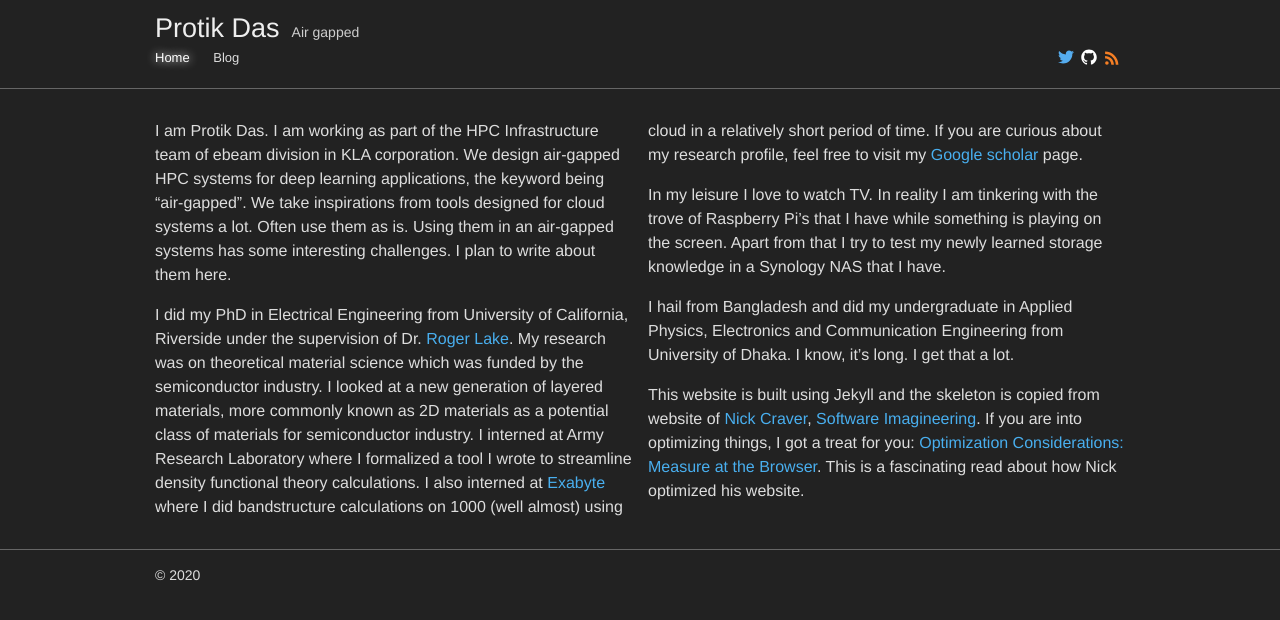
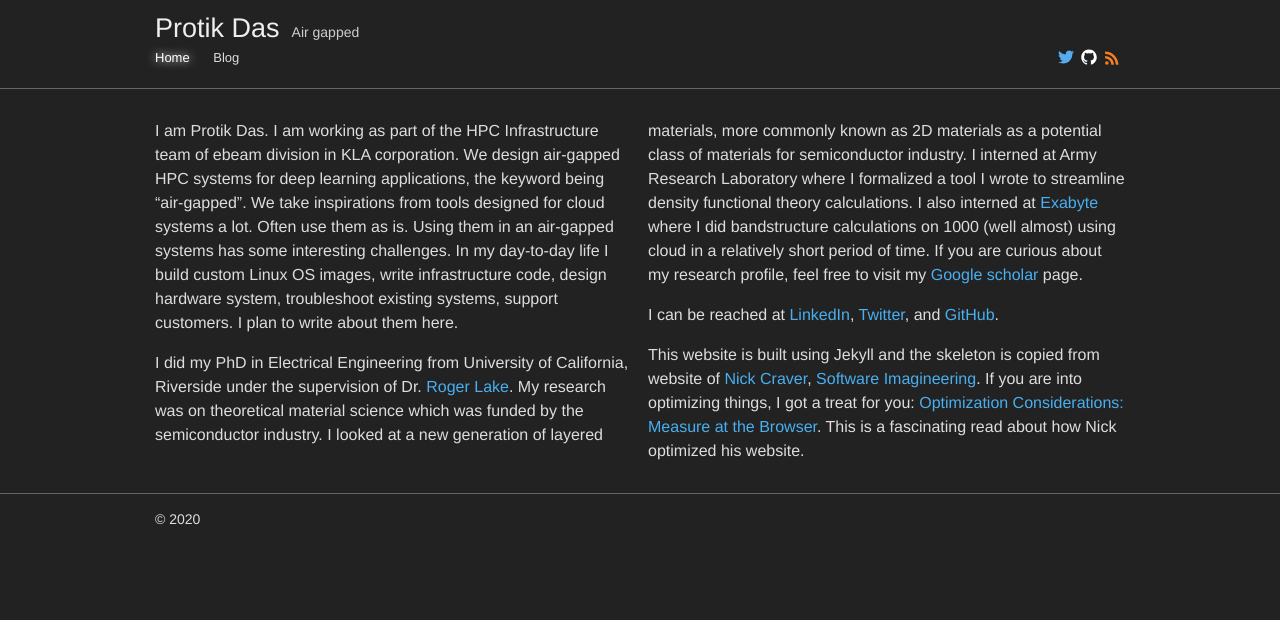
Before and after one commit to protik77/protik77.github.io, a Jekyll site: the page built from index.html, in a window 1280 px wide. Shown: the top 620 px of the page. Built offline with Jekyll 4.4.1, drawn with Linux system fonts in a browser that asks for light colours.

Commit message:
add contact info in text. reduce content

```diff
--- a/_includes/about.md
+++ b/_includes/about.md
@@ -1,9 +1,7 @@
-I am Protik Das. I am working as part of the HPC Infrastructure team of ebeam division in KLA corporation. We design air-gapped HPC systems for deep learning applications, the keyword being "air-gapped". We take inspirations from tools designed for cloud systems a lot. Often use them as is. Using them in an air-gapped systems has some interesting challenges. I plan to write about them here.
+I am Protik Das. I am working as part of the HPC Infrastructure team of ebeam division in KLA corporation. We design air-gapped HPC systems for deep learning applications, the keyword being "air-gapped". We take inspirations from tools designed for cloud systems a lot. Often use them as is. Using them in an air-gapped systems has some interesting challenges. In my day-to-day life I build custom Linux OS images, write infrastructure code, design hardware system, troubleshoot existing systems, support customers. I plan to write about them here.
 
 I did my PhD in Electrical Engineering from University of California, Riverside under the supervision of Dr. [Roger Lake](https://intra.ece.ucr.edu/~rlake/). My research was on theoretical material science which was funded by the semiconductor industry. I looked at a new generation of layered materials, more commonly known as 2D materials as a potential class of materials for semiconductor industry. I interned at Army Research Laboratory where I formalized a tool I wrote to streamline density functional theory calculations. I also interned at [Exabyte](https://exabyte.io/) where I did bandstructure calculations on 1000 (well almost) using cloud in a relatively short period of time. If you are curious about my research profile, feel free to visit my [Google scholar](https://scholar.google.com/citations?user=RcgIf7MAAAAJ&hl=en) page.
 
-In my leisure I love to watch TV. In reality I am tinkering with the trove of Raspberry Pi's that I have while something is playing on the screen. Apart from that I try to test my newly learned storage knowledge in a Synology NAS that I have.
-
-I hail from Bangladesh and did my undergraduate in Applied Physics, Electronics and Communication Engineering from University of Dhaka. I know, it's long. I get that a lot.
+I can be reached at [LinkedIn](https://www.linkedin.com/in/protik-das/), [Twitter](https://twitter.com/protikdas), and [GitHub](https://github.com/protik77).
 
 This website is built using Jekyll and the skeleton is copied from website of [Nick Craver](https://nickcraver.com/), [Software Imagineering](https://github.com/NickCraver/nickcraver.github.com). If you are into optimizing things, I got a treat for you: [Optimization Considerations: Measure at the Browser](https://nickcraver.com/blog/2015/03/24/optimization-considerations/). This is a fascinating read about how Nick optimized his website.
```
